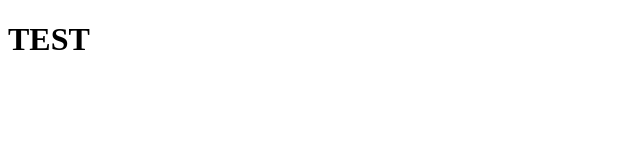
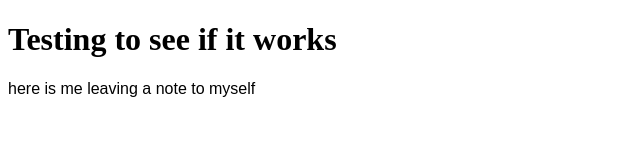
Before and after one commit to Dragonkilla64/test, a plain HTML site: page index.html in a window 1280 px wide. Shown: the whole page, without its empty margins (0-640 px from the left). Drawn offline with Linux system fonts and the light colour scheme.

Commit message:
Update index.html

```diff
--- a/index.html
+++ b/index.html
@@ -1,6 +1,17 @@
 <!DOCTYPE html>
 <html>
-<body>
-<h1>TEST</h1>
-</body>
+  <head>
+    <meta charset="utf-8" />
+    <meta name="viewport" content="width=device-width, initial-scale=1.0" />
+    <title>WEST work</title>
+    <link href="styles.css" rel="stylesheet"/>
+  </head>
+
+  <body>
+    <h1>Testing to see if it works</h1>
+    <p>
+        <!--example of a note-->
+        here is me leaving a note to myself
+    </p>
+  </body>
 </html>
```
